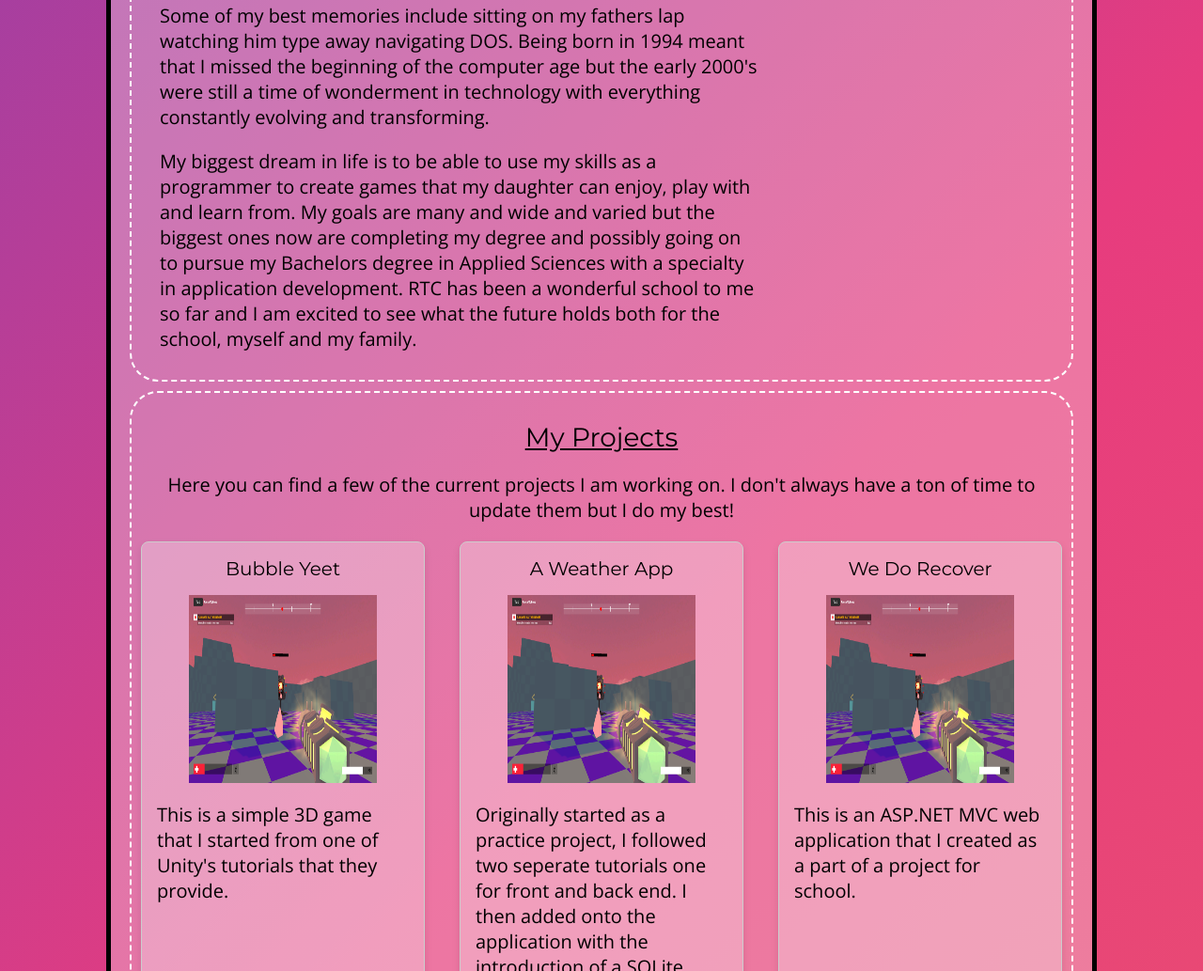
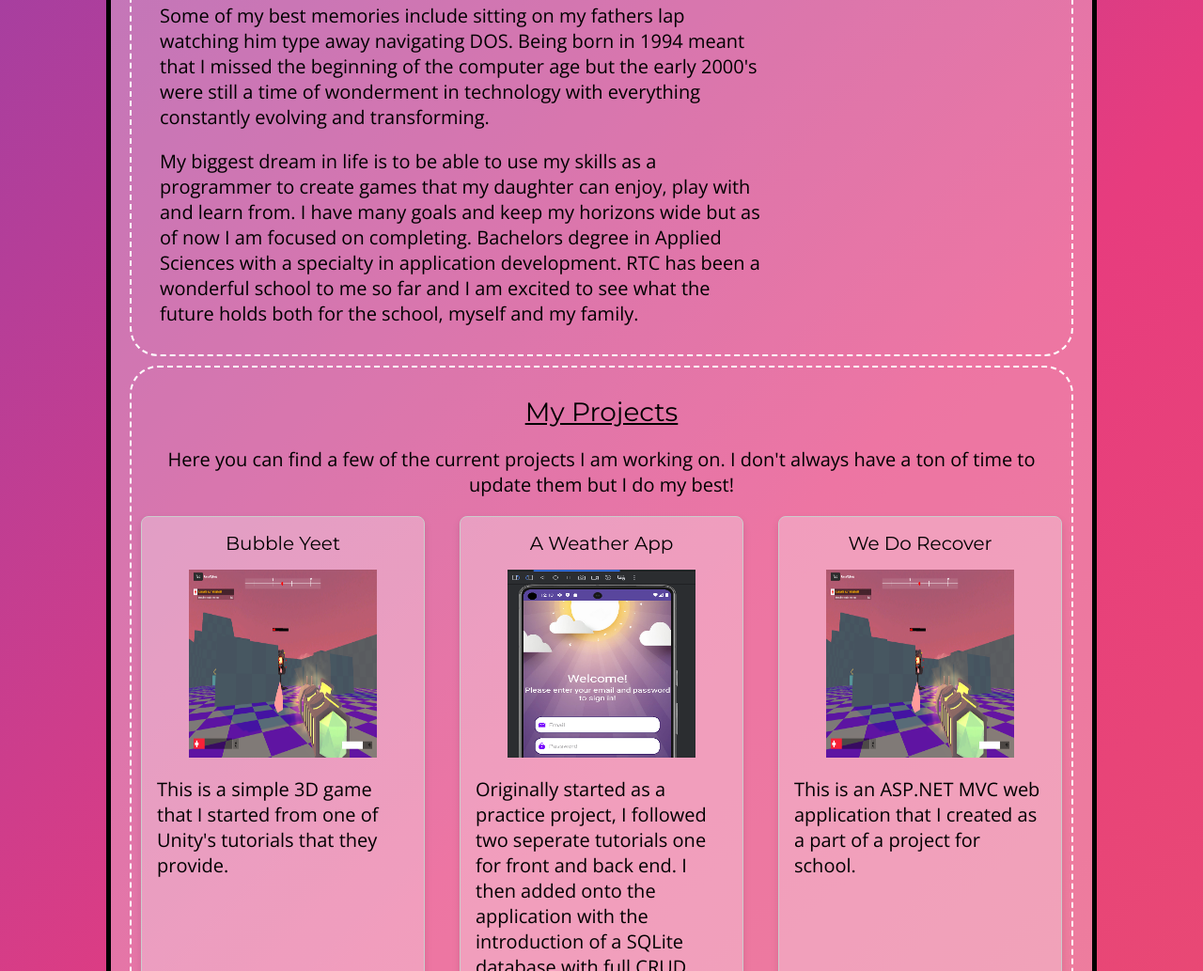
Before and after one commit to AngelHannah/HannahsPortfolio, a plain HTML site: page index.html in a window 1280 px wide. Shown: the part 668-1701 px from the top of the page at 94% size. Drawn offline with nearby package versions, Linux system fonts and the light colour scheme.

Commit message:
Added screenshot
Added screenshot for weather app

```diff
--- a/index.html
+++ b/index.html
@@ -7,9 +7,12 @@
       href="https://fonts.googleapis.com/css2?family=Montserrat:ital,wght@0,100..900;1,100..900&display=swap"
       rel="stylesheet"
     />
-    <link rel="preconnect" href="https://fonts.googleapis.com">
-    <link rel="preconnect" href="https://fonts.gstatic.com" crossorigin>
-    <link href="https://fonts.googleapis.com/css2?family=Open+Sans:ital,wght@0,300..800;1,300..800&display=swap" rel="stylesheet">
+    <link rel="preconnect" href="https://fonts.googleapis.com" />
+    <link rel="preconnect" href="https://fonts.gstatic.com" crossorigin />
+    <link
+      href="https://fonts.googleapis.com/css2?family=Open+Sans:ital,wght@0,300..800;1,300..800&display=swap"
+      rel="stylesheet"
+    />
     <link href="css/nav-grid.css" rel="stylesheet" />
     <link href="css/content-grid.css" rel="stylesheet" />
     <link href="css/index-style.css" rel="stylesheet" />
@@ -76,12 +79,10 @@
               <p>
                 My biggest dream in life is to be able to use my skills as a
                 programmer to create games that my daughter can enjoy, play with
-                and learn from. My goals are many and wide and varied but the
-                biggest ones now are completing my degree and possibly going on
-                to pursue my Bachelors degree in Applied Sciences with a
-                specialty in application development. RTC has been a wonderful
-                school to me so far and I am excited to see what the future
+                and learn from. I have many goals and keep my horizons wide but as of now I am focused on completing. Bachelors degree in Applied Sciences with a specialty in application development. RTC has been a wonderful school to me so far and I am excited to see what the future
                 holds both for the school, myself and my family.
+
+
               </p>
             </div>
             <div>
@@ -123,7 +124,7 @@
               <div class="project-card-title">A Weather App</div>
               <div class="project-card-image">
                 <img
-                  src="Images/Screenshot.png"
+                  src="Images/AWeatherAppLoginPage.png"
                   alt="Screenshot from boss battle in bubble yeet"
                   width="200px"
                   height="200px"
```
Also changed, not shown: Images/AWeatherAppLoginPage.png (added).
